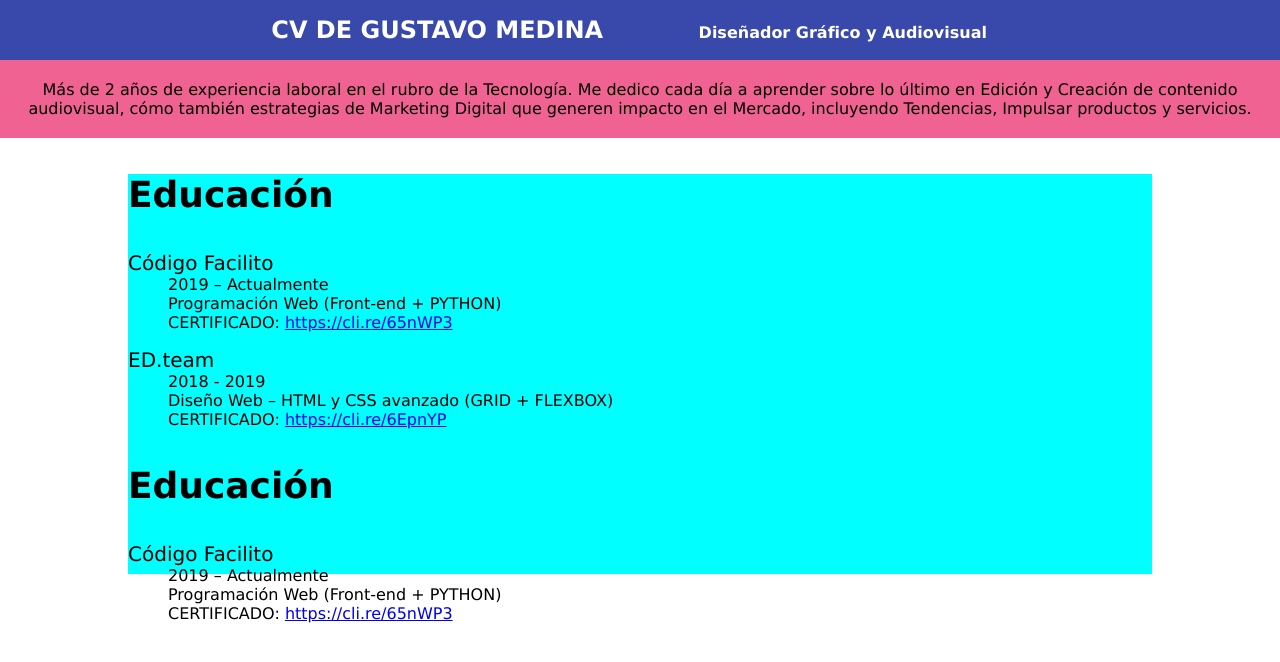
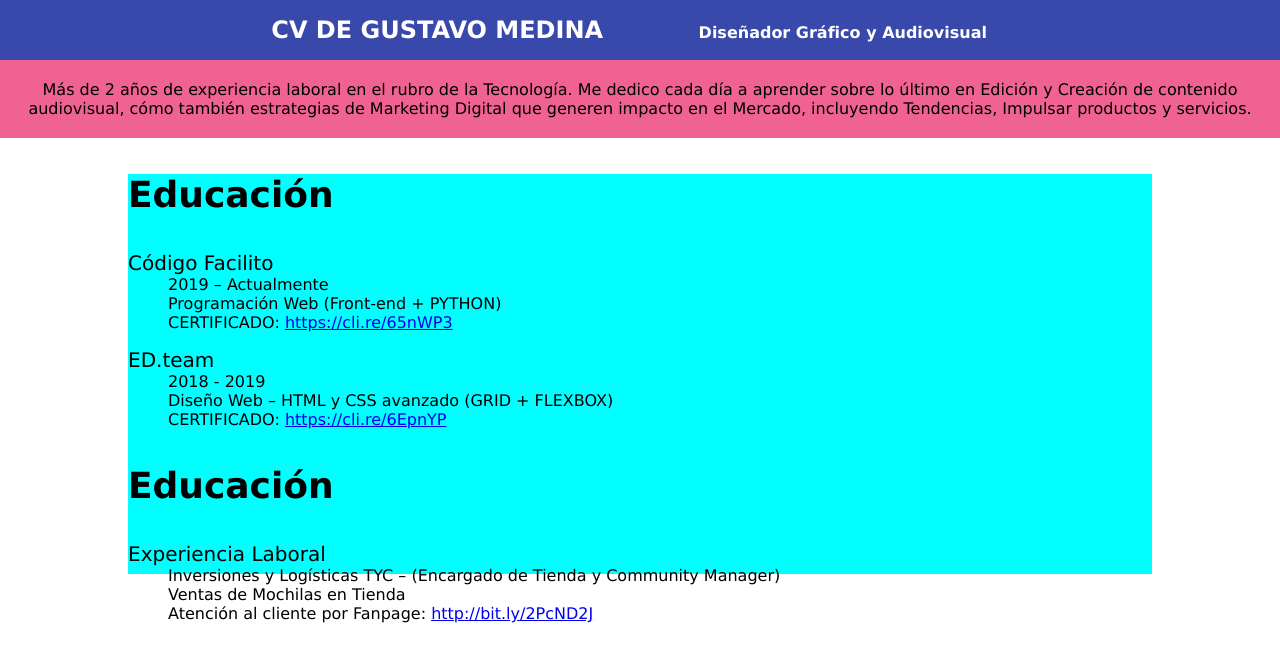
Before and after one commit to PachacutecInca/pachacutecinca.github.com, a plain HTML site: page CV/index.html in a window 1280 px wide. Drawn offline with Linux system fonts and the light colour scheme.

Commit message:
Pequeños cambios y para quitar el check

```diff
--- a/CV/index.html
+++ b/CV/index.html
@@ -40,10 +40,10 @@
                     <h3>Educación</h3>
                     <div>
                         <dl>
-                            <dt>Código Facilito</dt>
-                            <dd>2019 – Actualmente</dd>
-                            <dd>Programación Web (Front-end + PYTHON)</dd>
-                            <dd>CERTIFICADO: <a href="https://cli.re/65nWP3">https://cli.re/65nWP3</a> </dd>
+                            <dt>Experiencia Laboral</dt>
+                            <dd>Inversiones y Logísticas TYC – (Encargado de Tienda y Community Manager)</dd>
+                            <dd>Ventas de Mochilas en Tienda</dd>
+                            <dd>Atención al cliente por Fanpage: <a href="http://bit.ly/2PcND2J">http://bit.ly/2PcND2J</a> </dd>
                         </dl>
                     </div>
                 </div>
```
